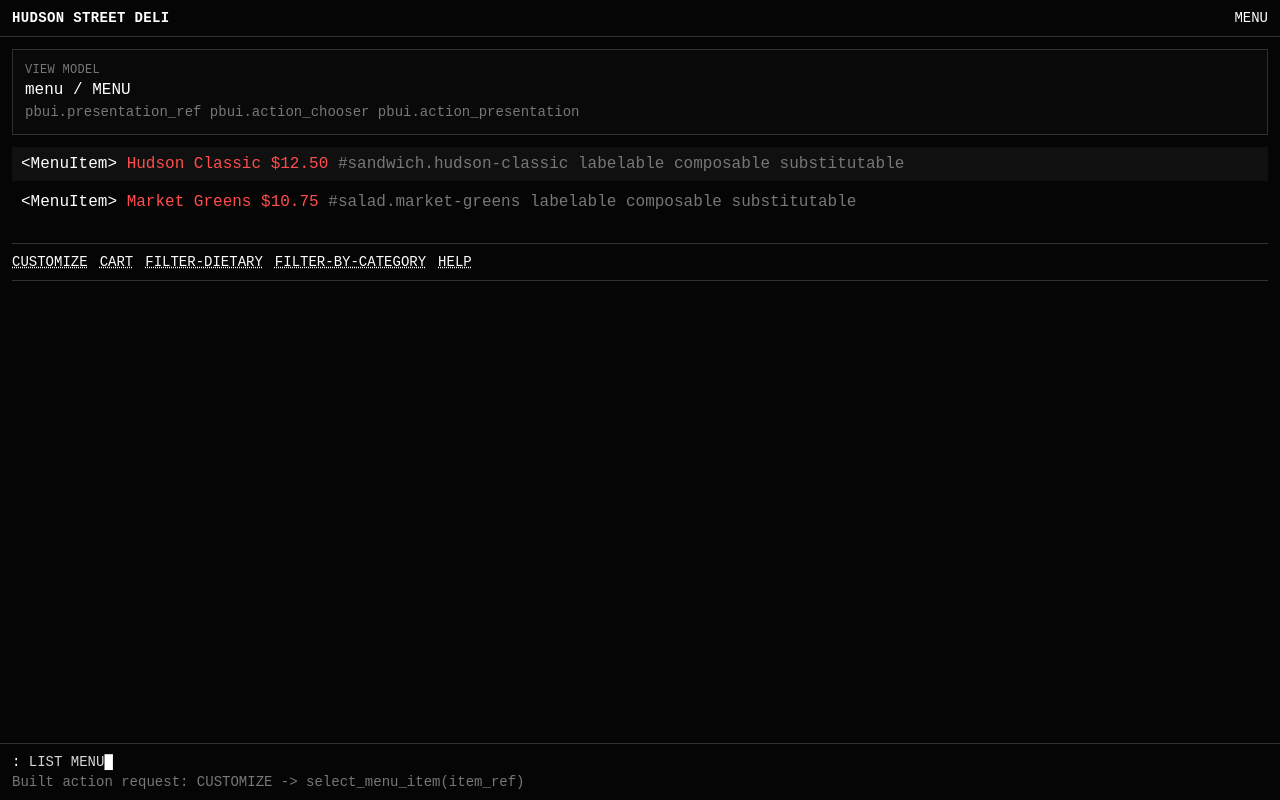
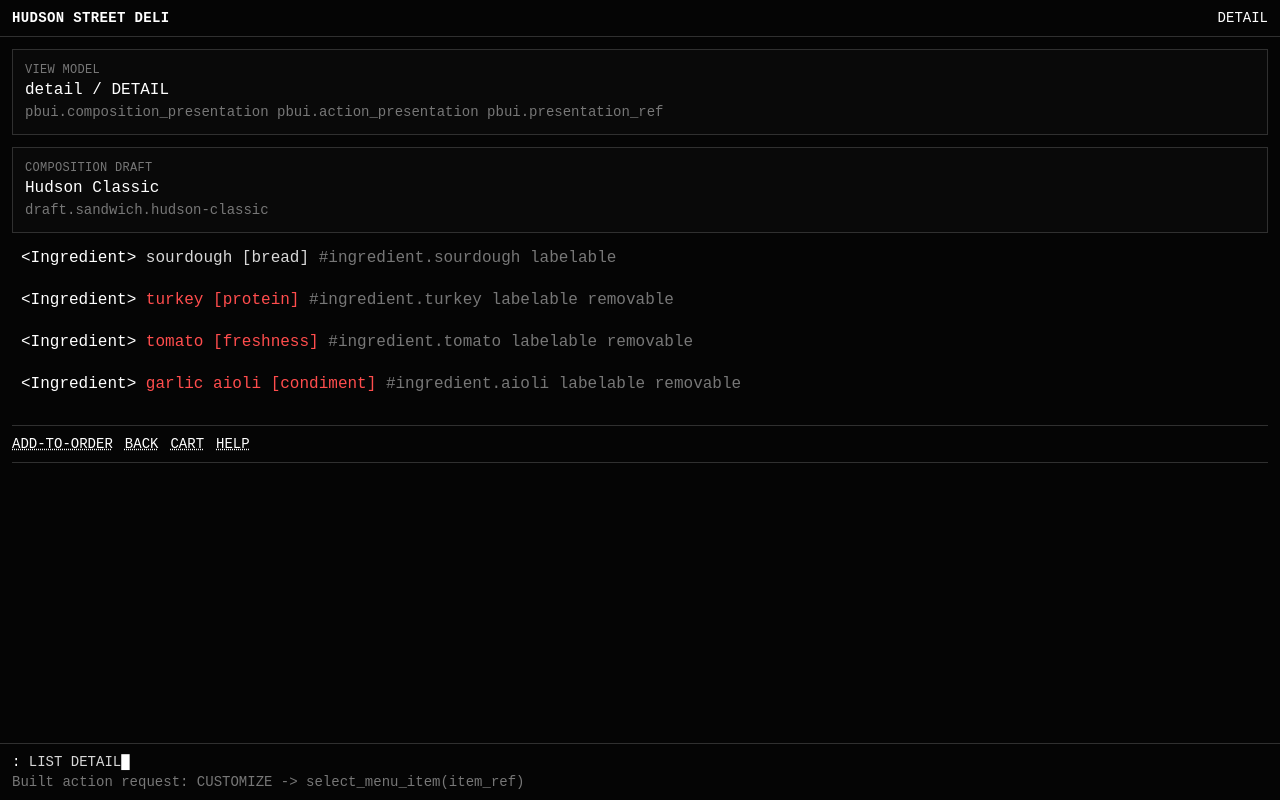
Before and after one commit to go-go-golems/dmeta, a React (Vite) app in the folder proof-of-concept/deli-pbui-react/: page / in a window 1280 px wide. Both pictures are taken after a click on the button "CUSTOMIZE". Built offline with nearby package versions, Linux system fonts and the light colour scheme.

Commit message:
DMETA-DELI-PBUI-POC: add interactive CLIM flow stories

```diff
--- a/proof-of-concept/deli-pbui-react/src/domain/deli/types.ts
+++ b/proof-of-concept/deli-pbui-react/src/domain/deli/types.ts
@@ -1,4 +1,6 @@
 export type DeliDomainType = 'MenuItem' | 'Ingredient' | 'OrderItem' | 'Order';
+
+export type DeliViewId = 'menu' | 'detail' | 'substitution' | 'cart' | 'help' | 'tracker';
 
 export interface Ingredient {
   id: string;
--- a/proof-of-concept/deli-pbui-react/src/domain/deli/viewModels.ts
+++ b/proof-of-concept/deli-pbui-react/src/domain/deli/viewModels.ts
@@ -1,13 +1,13 @@
-import type { DeliCommandId } from './types';
+import type { DeliCommandId, DeliViewId } from './types';
 
 export interface DeliViewModelDefinition {
-  id: 'menu' | 'detail' | 'cart';
+  id: DeliViewId;
   modeLabel: string;
   primaryPresentations: string[];
   defaultActions: DeliCommandId[];
 }
 
-export const deliViewModels: Record<DeliViewModelDefinition['id'], DeliViewModelDefinition> = {
+export const deliViewModels: Record<DeliViewId, DeliViewModelDefinition> = {
   menu: {
     id: 'menu',
     modeLabel: 'MENU',
@@ -20,10 +20,28 @@ export const deliViewModels: Record<DeliViewModelDefinition['id'], DeliViewModel
     primaryPresentations: ['pbui.composition_presentation', 'pbui.action_presentation', 'pbui.presentation_ref'],
     defaultActions: ['ADD-TO-ORDER', 'BACK', 'CART', 'HELP'],
   },
+  substitution: {
+    id: 'substitution',
+    modeLabel: 'SUBSTITUTION',
+    primaryPresentations: ['pbui.action_presentation', 'pbui.composition_presentation'],
+    defaultActions: ['APPLY', 'DESCRIBE', 'BACK'],
+  },
   cart: {
     id: 'cart',
     modeLabel: 'CART',
-    primaryPresentations: ['pbui.composition_presentation', 'pbui.action_presentation'],
+    primaryPresentations: ['pbui.composition_presentation', 'pbui.action_presentation', 'pbui.presentation_ref'],
     defaultActions: ['PLACE-ORDER', 'MENU', 'HELP'],
   },
+  help: {
+    id: 'help',
+    modeLabel: 'HELP',
+    primaryPresentations: ['pbui.action_presentation', 'pbui.inspector_panel'],
+    defaultActions: ['MENU'],
+  },
+  tracker: {
+    id: 'tracker',
+    modeLabel: 'TRACKER',
+    primaryPresentations: ['pbui.lifecycle_status', 'pbui.action_presentation'],
+    defaultActions: ['MENU', 'HELP'],
+  },
 };
--- a/proof-of-concept/deli-pbui-react/src/generic/clim/components.tsx
+++ b/proof-of-concept/deli-pbui-react/src/generic/clim/components.tsx
@@ -1,4 +1,4 @@
-import type { ActionPresentation, ClimSessionState, PresentationRef } from './types';
+import type { ActionPresentation, ClimSessionState, CommandBinding, PresentationRef } from './types';
 
 export function ClimShell({ state, children }: { state: ClimSessionState; children: React.ReactNode }) {
   return (
@@ -53,7 +53,33 @@ export function ActionPresentationInline({ action, onInvoke }: { action: ActionP
 export function ActionHintBar({ actions, onInvoke }: { actions: ActionPresentation[]; onInvoke?: (action: ActionPresentation) => void }) {
   return (
     <div className="border-y border-clim-border py-2 my-3 text-sm">
-      {actions.map((action) => <ActionPresentationInline key={action.descriptor.id} action={action} onInvoke={() => onInvoke?.(action)} />)}
+      {actions.map((action) => <ActionPresentationInline key={`${action.commandLabel ?? action.descriptor.id}:${action.subject?.id ?? 'global'}`} action={action} onInvoke={() => onInvoke?.(action)} />)}
     </div>
   );
 }
+
+export function ConfirmPrompt({
+  binding,
+  onConfirm,
+  onCancel,
+}: {
+  binding: CommandBinding;
+  onConfirm: () => void;
+  onCancel: () => void;
+}) {
+  if (!binding.confirmation) {
+    return null;
+  }
+  return (
+    <div className="border border-clim-danger bg-clim-panel p-3 text-sm" data-testid="confirm-prompt">
+      <div className="text-clim-danger uppercase tracking-wide">Confirm</div>
+      <div className="my-2 text-clim-bright">{binding.confirmation.prompt}</div>
+      <button type="button" className="mr-3 underline text-clim-danger" onClick={onConfirm}>
+        {binding.confirmation.confirmLabel}
+      </button>
+      <button type="button" className="underline text-clim-bright" onClick={onCancel}>
+        {binding.confirmation.cancelLabel}
+      </button>
+    </div>
+  );
+}
--- a/proof-of-concept/deli-pbui-react/src/widgets/DeliPbuiWorkbench/widget.tsx
+++ b/proof-of-concept/deli-pbui-react/src/widgets/DeliPbuiWorkbench/widget.tsx
@@ -1,14 +1,20 @@
-import { useState } from 'react';
+import { useMemo, useState } from 'react';
 import { Provider } from 'react-redux';
 import { store } from '../../app/store';
-import { ActionHintBar, ClimShell, PresentationRefLine } from '../../generic/clim/components';
+import { ActionHintBar, ClimShell, ConfirmPrompt, PresentationRefLine } from '../../generic/clim/components';
 import { buildActionRequestFromBinding, summarizeActionRequest } from '../../generic/clim/runtime';
-import type { ActionPresentation, ClimSessionState, PresentationRef } from '../../generic/clim/types';
+import type { ActionPresentation, ActionRequest, ClimSessionState, CommandBinding, PresentationRef } from '../../generic/clim/types';
 import { deliActionDescriptors } from '../../domain/deli/actions';
-import { commandBindingsForView } from '../../domain/deli/commandBindings';
+import { deliCommandBindings, commandBindingsForView } from '../../domain/deli/commandBindings';
 import { useGetMenuQuery } from '../../domain/deli/deliApi';
 import { deliViewModels } from '../../domain/deli/viewModels';
-import type { DeliCommandId, MenuItem } from '../../domain/deli/types';
+import type { DeliActionId, DeliCartItem, DeliCommandId, DeliViewId, Ingredient, MenuItem } from '../../domain/deli/types';
+
+export interface DeliPbuiWorkbenchProps {
+  initialView?: DeliViewId;
+  initialSelectedItemId?: string;
+  initialCart?: boolean;
+}
 
 function menuItemPresentation(item: MenuItem): PresentationRef<'MenuItem'> {
   return {
@@ -20,7 +26,40 @@ function menuItemPresentation(item: MenuItem): PresentationRef<'MenuItem'> {
   };
 }
 
-function actionForCommand(viewId: string, commandId: DeliCommandId, subject?: PresentationRef): ActionPresentation {
+function ingredientPresentation(ingredient: Ingredient): PresentationRef<'Ingredient'> {
+  return {
+    type: 'Ingredient',
+    id: ingredient.id,
+    label: `${ingredient.name} [${ingredient.role}]`,
+    capabilities: ingredient.removable ? ['labelable', 'removable'] : ['labelable'],
+    metadata: { role: ingredient.role, removable: ingredient.removable ? 'yes' : 'no' },
+  };
+}
+
+function cartPresentation(cartItems: DeliCartItem[]): PresentationRef<'Order'> {
+  return {
+    type: 'Order',
+    id: 'cart.current',
+    label: `${cartItems.length} item${cartItems.length === 1 ? '' : 's'} / $${cartItems.reduce((sum, item) => sum + item.item.price, 0).toFixed(2)}`,
+    capabilities: ['stateful', 'submittable'],
+    metadata: { items: cartItems.length },
+  };
+}
+
+function draftPresentation(item: MenuItem | undefined): PresentationRef<'OrderItem'> | undefined {
+  if (!item) {
+    return undefined;
+  }
+  return {
+    type: 'OrderItem',
+    id: `draft.${item.id}`,
+    label: `Draft ${item.name}`,
+    capabilities: ['composable', 'substitutable'],
+    metadata: { source: item.id },
+  };
+}
+
+function actionForCommand(viewId: string, commandId: DeliCommandId, subject?: PresentationRef): ActionPresentation<DeliActionId> {
   const binding = commandBindingsForView(viewId).find((candidate) => candidate.id === commandId);
   if (!binding) {
     throw new Error(`No command binding for ${commandId}`);
@@ -32,16 +71,38 @@ function actionForCommand(viewId: string, commandId: DeliCommandId, subject?: Pr
   };
 }
 
-export function DeliPbuiWorkbench() {
+export function DeliPbuiWorkbench({
+  initialView = 'menu',
+  initialSelectedItemId,
+  initialCart = false,
+}: DeliPbuiWorkbenchProps) {
   const { data: menu = [] } = useGetMenuQuery();
-  const selected = menu[0] ? menuItemPresentation(menu[0]) : undefined;
+  const initialItemId = initialSelectedItemId ?? menu[0]?.id;
+  const [viewId, setViewId] = useState<DeliViewId>(initialView);
+  const [selectedItemId, setSelectedItemId] = useState<string | undefined>(initialItemId);
+  const [cartItems, setCartItems] = useState<DeliCartItem[]>([]);
+  const [pendingBinding, setPendingBinding] = useState<CommandBinding<DeliCommandId, DeliActionId> | undefined>();
+  const [pendingRequest, setPendingRequest] = useState<ActionRequest<DeliActionId> | undefined>();
   const [resultLine, setResultLine] = useState('Proof of concept: generic CLIM shell + Deli domain registry + RTK Query fixture data.');
-  const view = deliViewModels.menu;
+
+  const selectedItem = menu.find((item) => item.id === selectedItemId) ?? menu[0];
+  const selected = selectedItem ? menuItemPresentation(selectedItem) : undefined;
+  const draft = draftPresentation(selectedItem);
+  const effectiveCartItems = useMemo(() => {
+    if (cartItems.length > 0 || !initialCart || !selectedItem) {
+      return cartItems;
+    }
+    return [{ id: `cart.${selectedItem.id}`, item: selectedItem, removedIngredientIds: [], substitutions: {} }];
+  }, [cartItems, initialCart, selectedItem]);
+  const cart = cartPresentation(effectiveCartItems);
+  const view = deliViewModels[viewId];
+  const mode = pendingBinding ? 'confirm' : 'normal';
   const state: ClimSessionState = {
-    mode: 'normal',
-    modeLabel: view.modeLabel,
+    mode,
+    modeLabel: mode === 'confirm' ? 'CONFIRM' : view.modeLabel,
     selected,
-    commandBuffer: 'LIST MENU',
+    pendingAction: pendingBinding ? deliActionDescriptors[pendingBinding.actionId] : undefined,
+    commandBuffer: mode === 'confirm' ? pendingBinding?.id ?? '' : `LIST ${view.modeLabel}`,
     resultLine,
   };
   const commandBindings = commandBindingsForView(view.id);
@@ -49,19 +110,155 @@ export function DeliPbuiWorkbench() {
     actionForCommand(view.id, commandId, commandId === 'CUSTOMIZE' ? selected : undefined),
   );
 
+  function buildRequest(binding: CommandBinding<DeliCommandId, DeliActionId>, action: ActionPresentation<DeliActionId>) {
+    return buildActionRequestFromBinding(binding, action.descriptor, {
+      selected: action.subject ?? selected,
+      currentDraft: draft,
+      currentCart: cart,
+      commandArguments: { tag: 'vegetarian', category: 'sandwiches' },
+    });
+  }
+
   function handleInvoke(action: ActionPresentation) {
+    const typedAction = action as ActionPresentation<DeliActionId>;
     const binding = commandBindings.find(
-      (candidate) => candidate.actionId === action.descriptor.id && candidate.label === action.commandLabel,
+      (candidate) => candidate.actionId === typedAction.descriptor.id && candidate.label === typedAction.commandLabel,
     );
     if (!binding) {
-      setResultLine(`No command binding found for ${action.commandLabel ?? action.descriptor.id}`);
+      setResultLine(`No command binding found for ${typedAction.commandLabel ?? typedAction.descriptor.id}`);
       return;
     }
-    const request = buildActionRequestFromBinding(binding, action.descriptor, {
-      selected: action.subject ?? selected,
-      commandArguments: { tag: 'vegetarian', category: 'sandwiches' },
-    });
+    const request = buildRequest(binding, typedAction);
+    if (binding.requiresConfirmation) {
+      setPendingBinding(binding);
+      setPendingRequest(request);
+      setResultLine(`Pending confirmation: ${binding.id} -> ${summarizeActionRequest(request)}`);
+      return;
+    }
+    executeBinding(binding, request);
+  }
+
+  function executeBinding(binding: CommandBinding<DeliCommandId, DeliActionId>, request: ActionRequest<DeliActionId>) {
+    switch (binding.id) {
+      case 'CUSTOMIZE':
+        setViewId('detail');
+        break;
+      case 'ADD-TO-ORDER':
+        if (selectedItem) {
+          setCartItems((items) => [...items, { id: `cart.${selectedItem.id}.${items.length + 1}`, item: selectedItem, removedIngredientIds: [], substitutions: {} }]);
+          setViewId('cart');
+        }
+        break;
+      case 'CART':
+        setViewId('cart');
+        break;
+      case 'HELP':
+        setViewId('help');
+        break;
+      case 'BACK':
+      case 'MENU':
+        setViewId('menu');
+        break;
+      default:
+        break;
+    }
     setResultLine(`Built action request: ${binding.id} -> ${summarizeActionRequest(request)}`);
+  }
+
+  function confirmPending() {
+    if (!pendingBinding || !pendingRequest) {
+      return;
+    }
+    setPendingBinding(undefined);
+    setPendingRequest(undefined);
+    setViewId('tracker');
+    setResultLine(`Confirmed action request: ${pendingBinding.id} -> ${summarizeActionRequest(pendingRequest)}`);
+  }
+
+  function cancelPending() {
+    setPendingBinding(undefined);
+    setPendingRequest(undefined);
+    setResultLine('Cancelled pending action request.');
+  }
+
+  function renderView() {
+    if (viewId === 'detail') {
+      return (
+        <div className="grid gap-2" data-testid="detail-view">
+          <div className="border border-clim-border bg-clim-panel/40 p-3">
+            <div className="text-clim-muted text-xs uppercase tracking-wide">Composition draft</div>
+            <div className="text-clim-bright">{selectedItem?.name}</div>
+            <div className="text-clim-muted text-sm">{draft?.id}</div>
+          </div>
+          {selectedItem?.ingredients.map((ingredient) => (
+            <PresentationRefLine key={ingredient.id} presentation={ingredientPresentation(ingredient)} selectable={ingredient.removable} />
+          ))}
+        </div>
+      );
+    }
+
+    if (viewId === 'cart') {
+      return (
+        <div className="grid gap-2" data-testid="cart-view">
+          <PresentationRefLine presentation={cart} selected selectable />
+          {effectiveCartItems.length === 0 ? (
+            <div className="text-clim-muted">Cart is empty. Use CUSTOMIZE then ADD-TO-ORDER to create an item.</div>
+          ) : (
+            effectiveCartItems.map((item) => (
+              <div key={item.id} className="border border-clim-border bg-clim-panel/30 p-2">
+                <span className="text-clim-bright">&lt;OrderItem&gt;</span> {item.item.name}{' '}
+                <span className="text-clim-muted">${item.item.price.toFixed(2)}</span>
+              </div>
+            ))
+          )}
+        </div>
+      );
+    }
+
+    if (viewId === 'help') {
+      return (
+        <div className="grid gap-2 text-sm" data-testid="help-view">
+          {Object.values(deliCommandBindings).map((binding) => (
+            <div key={binding.id} className="border border-clim-border bg-clim-panel/30 p-2">
+              <span className="text-clim-bright">{binding.id}</span>{' '}
+              <span className="text-clim-muted">-&gt; {binding.actionId} / {binding.handler}</span>
+              <div>{binding.summary}</div>
+            </div>
+          ))}
+        </div>
+      );
+    }
+
+    if (viewId === 'tracker') {
+      return (
+        <div className="border border-clim-border bg-clim-panel/40 p-3" data-testid="tracker-view">
+          <div className="text-clim-muted text-xs uppercase tracking-wide">Lifecycle</div>
+          <div><span className="text-clim-bright">DONE</span> cart submitted</div>
+          <div><span className="text-clim-bright">ACTIVE</span> kitchen accepted order</div>
+          <div><span className="text-clim-muted">PENDING</span> pickup notification</div>
+        </div>
+      );
+    }
+
+    return (
+      <div className="grid gap-1" data-testid="menu-view">
+        {menu.map((item) => {
+          const presentation = menuItemPresentation(item);
+          return (
+            <PresentationRefLine
+              key={item.id}
+              presentation={presentation}
+              selected={selectedItemId === item.id}
+              selectable
+              onSelect={() => {
+                setSelectedItemId(item.id);
+                setResultLine(`Selected ${presentation.label}`);
+              }}
+            />
+          );
+        })}
+      </div>
+    );
   }
 
   return (
@@ -73,16 +270,11 @@ export function DeliPbuiWorkbench() {
           <div className="text-clim-muted text-sm">{view.primaryPresentations.join('  ')}</div>
         </div>
 
-        <div className="grid gap-1">
-          {menu.map((item) => (
-            <PresentationRefLine
-              key={item.id}
-              presentation={menuItemPresentation(item)}
-              selected={selected?.id === item.id}
-              selectable
-            />
-          ))}
-        </div>
+        {renderView()}
+
+        {pendingBinding ? (
+          <ConfirmPrompt binding={pendingBinding} onConfirm={confirmPending} onCancel={cancelPending} />
+        ) : null}
 
         <ActionHintBar actions={actions} onInvoke={handleInvoke} />
       </section>
@@ -90,10 +282,10 @@ export function DeliPbuiWorkbench() {
   );
 }
 
-export function DeliPbuiWorkbenchWithProvider() {
+export function DeliPbuiWorkbenchWithProvider(props: DeliPbuiWorkbenchProps) {
   return (
     <Provider store={store}>
-      <DeliPbuiWorkbench />
+      <DeliPbuiWorkbench {...props} />
     </Provider>
   );
 }
```
Also changed, not shown: 1 other file (tests, documents, lock files or other folders).
